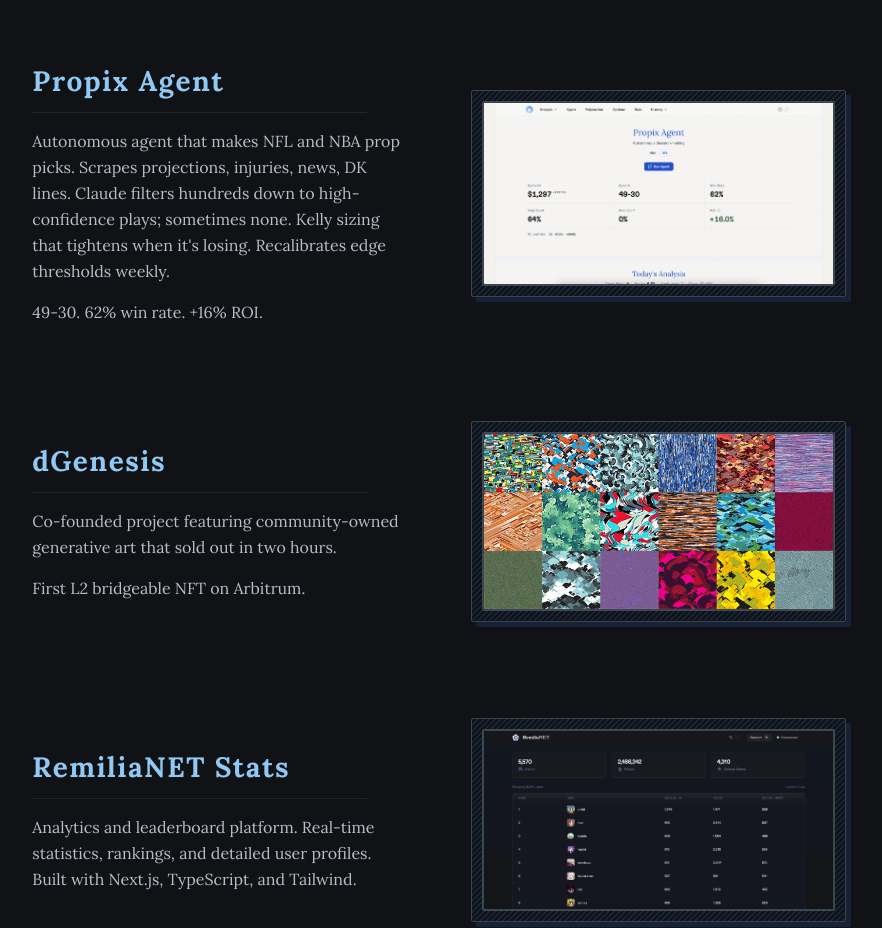
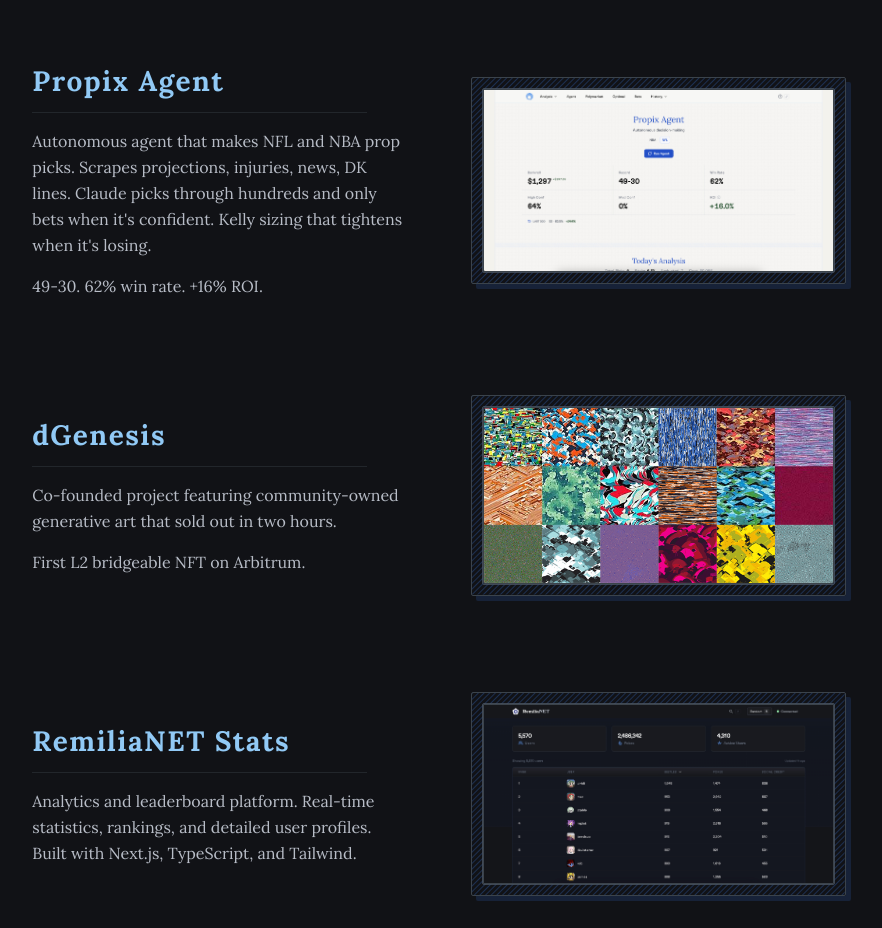
Before and after one commit to douvy/douvy, a Next.js app: page / in a window 1280 px wide. Shown: the part 1080-2008 px from the top of the page, without its empty margins (205-1087 px from the left). Built offline with nearby package versions, Linux system fonts and the light colour scheme.

Commit message:
content: refine Propix description

```diff
--- a/src/pages/index.tsx
+++ b/src/pages/index.tsx
@@ -557,9 +557,9 @@
                           className={`description font-lora ${theme === "dark" ? "text-muted" : "text-[#4c5461]"}`}
                         >
                           Autonomous agent that makes NFL and NBA prop picks. Scrapes
-                          projections, injuries, news, DK lines. Claude filters hundreds down to high-confidence
-                          plays; sometimes none. Kelly sizing that tightens when it's
-                          losing. Recalibrates edge thresholds weekly.
+                          projections, injuries, news, DK lines. Claude picks
+                          through hundreds and only bets when it's confident.
+                          Kelly sizing that tightens when it's losing.
                         </p>
                         <p
                           className={`description font-lora mt-2 ${theme === "dark" ? "text-muted" : "text-[#4c5461]"}`}
```
